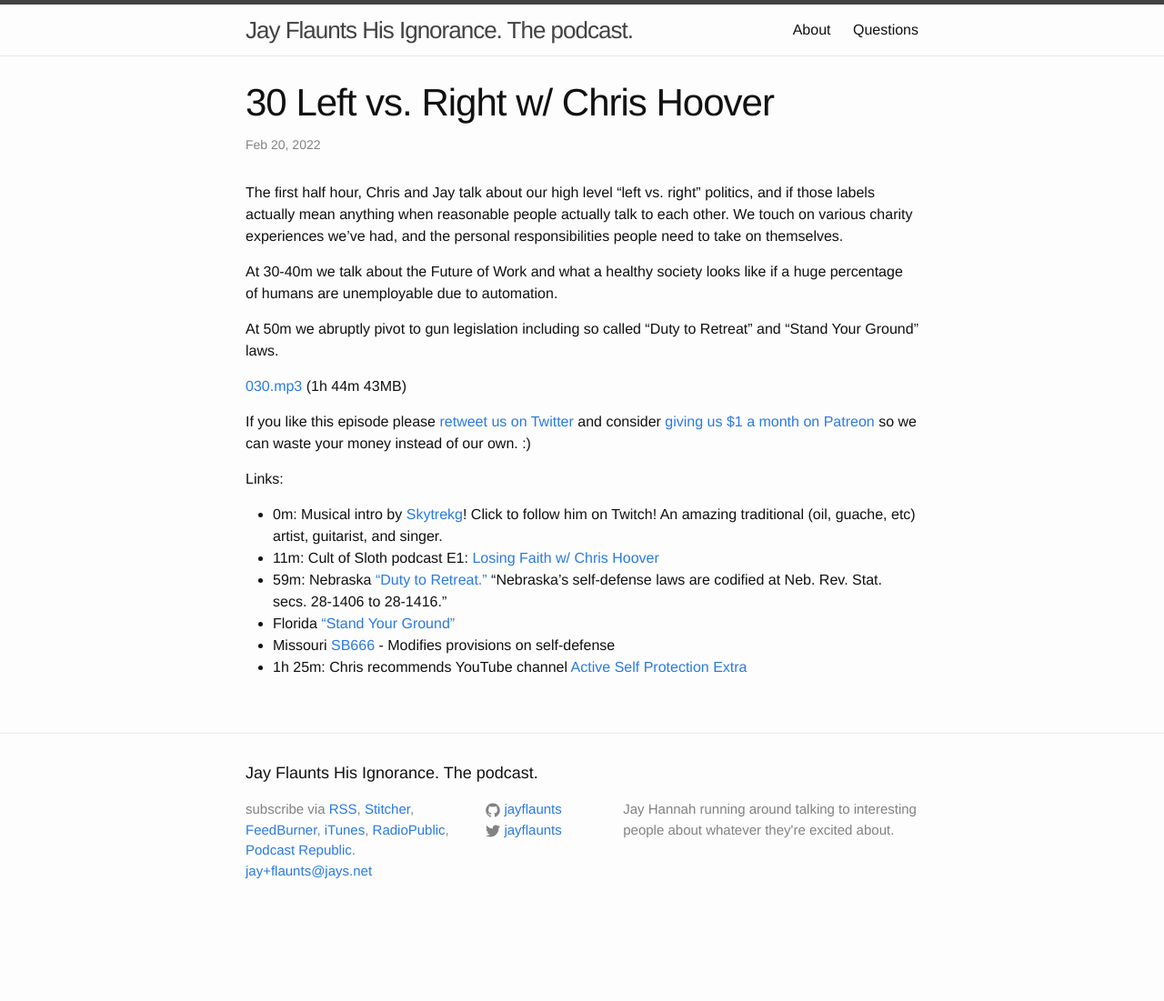
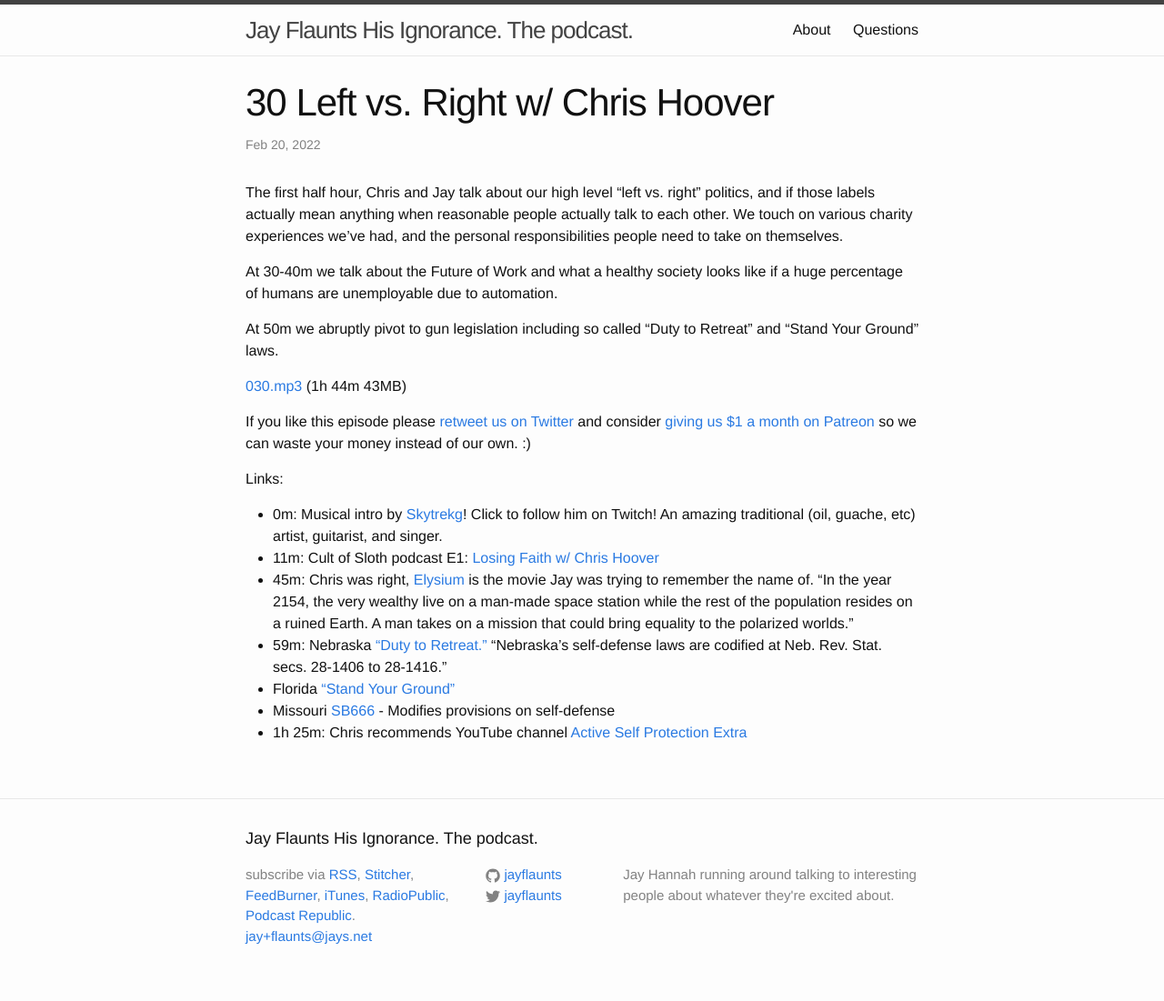
Before and after one commit to jhannah/jayflaunts, a Jekyll site: the page built from _posts/2022-02-20-chris1.md, in a window 1280 px wide. Shown: the whole page at 91% size. Built offline with Jekyll 4.4.1, drawn with Linux system fonts in a browser that asks for light colours; before the commit the page ends 1029 px from its top, so only the background shows below that.

Commit message:
another show note

```diff
--- a/_posts/2022-02-20-chris1.md
+++ b/_posts/2022-02-20-chris1.md
@@ -29,6 +29,7 @@ Links:
 * 0m: Musical intro by [Skytrekg](http://twitch.tv/skytrekg)! Click to follow him on Twitch! An amazing
 traditional (oil, guache, etc) artist, guitarist, and singer.
 * 11m: Cult of Sloth podcast E1: [Losing Faith w/ Chris Hoover](https://pca.st/owv4fnt4)
+* 45m: Chris was right, [Elysium](https://www.imdb.com/title/tt1535108/) is the movie Jay was trying to remember the name of. "In the year 2154, the very wealthy live on a man-made space station while the rest of the population resides on a ruined Earth. A man takes on a mission that could bring equality to the polarized worlds."
 * 59m: Nebraska ["Duty to Retreat."](https://nebraskalegislature.gov/laws/statutes.php?statute=28-1409) "Nebraska’s self-defense laws are codified at Neb. Rev. Stat.
 secs. 28-1406 to 28-1416."
 * Florida ["Stand Your Ground"](https://codes.findlaw.com/fl/title-xlvi-crimes/fl-st-sect-776-012.html)
```
